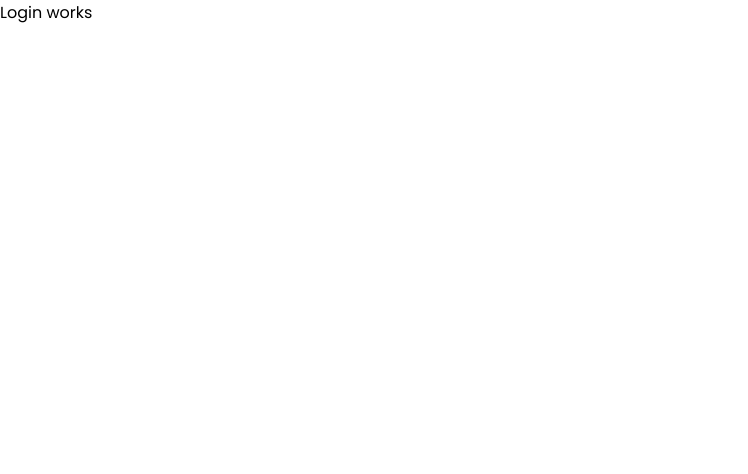
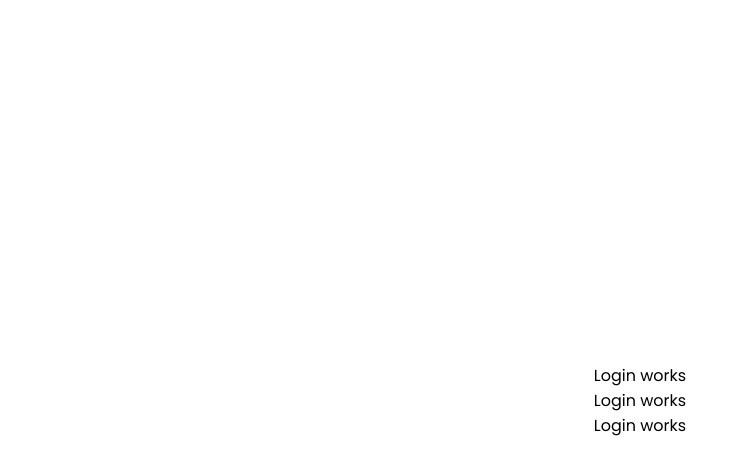
Before and after one commit to lindembergs/git-hub-queries, a React (Vite) app: page / in a window 1280 px wide. Shown: the top 474 px of the page, without its empty margins (0-748 px from the left). Built offline with nearby package versions, Linux system fonts and the light colour scheme.

Commit message:
Feat: layout div do content finalmente centralizada

```diff
--- a/index.html
+++ b/index.html
@@ -8,7 +8,7 @@
       href="https://fonts.googleapis.com/css2?family=Poppins:ital,wght@0,100;0,200;0,300;0,400;0,500;0,600;0,700;0,800;0,900;1,100;1,200;1,300;1,400;1,500;1,600;1,700;1,800;1,900&display=swap"
       rel="stylesheet"
     />
-    <link rel="icon" type="image/svg+xml" href="public/favicon.png" />
+    <link rel="icon" type="image/svg+xml" href="/favicon.png" />
     <meta name="viewport" content="width=device-width, initial-scale=1.0" />
     <title>GitHub queries</title>
   </head>
--- a/src/pages/Login/index.jsx
+++ b/src/pages/Login/index.jsx
@@ -1,3 +1,13 @@
+import * as S from "./styles";
+
 export const Login = () => {
-  return <p>Login works</p>;
+  return (
+    <S.Container>
+      <S.Content>
+        <p>Login works</p>
+        <p>Login works</p>
+        <p>Login works</p>
+      </S.Content>
+    </S.Container>
+  );
 };
--- /dev/null
+++ b/src/pages/Login/styles.js
@@ -0,0 +1,17 @@
+import styled from "styled-components";
+
+export const Container = styled.section`
+  display: flex;
+  justify-content: center;
+  align-items: center;
+  width: 100vw;
+  height: 100vh;
+`;
+
+export const Content = styled.div`
+  display: flex;
+  justify-content: center;
+  align-items: center;
+  flex-direction: column;
+  margin: 0 auto;
+`;
```
